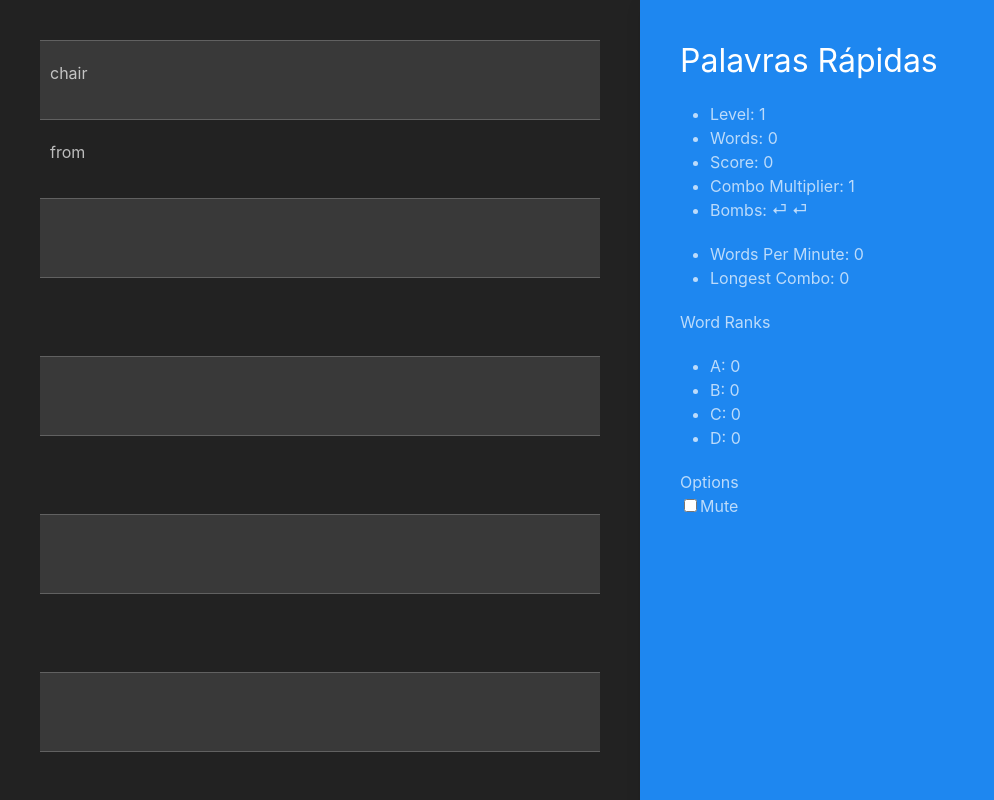
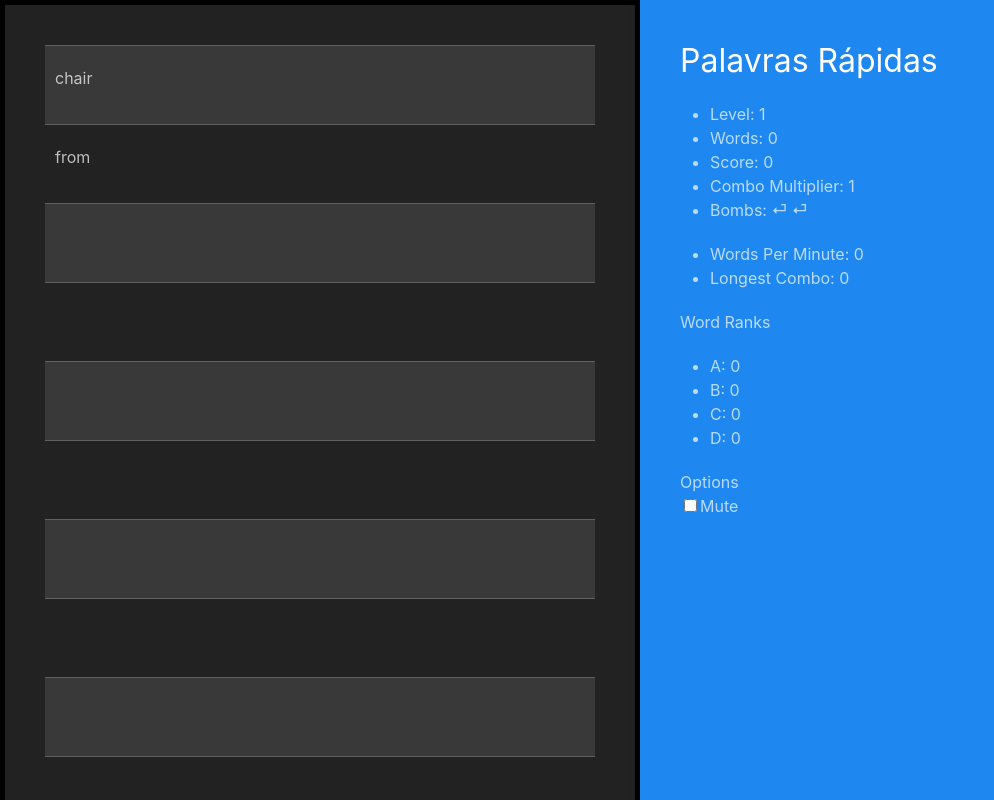
Before and after one commit to cij11/typing-game, a React (Create React App) app: page /game in a window 1280 px wide. Shown: the top 800 px of the page, without its empty margins (0-994 px from the left). Built offline with nearby package versions, Linux system fonts and the light colour scheme.

Commit message:
Red border when near death

```diff
--- a/src/components/Game.tsx
+++ b/src/components/Game.tsx
@@ -14,10 +14,29 @@ interface Props {
 
 export default class Game extends React.Component<Props> {
     render() {
+        let borderColor = '#000000'
+
+        if (this.props.stack.length > 7) {
+            borderColor = '#FF5F00'
+        }
+
+        if (this.props.stack.length > 8) {
+            borderColor = '#FF0000'
+        }
+
+        const borderStyle = {
+            borderStyle: 'solid',
+            borderColor: borderColor,
+            borderWidth: '5px'
+        }
+
         return (
             <div onKeyDown={this.props.onKeyDown}>
                 <div className="uk-container-large uk-flex">
-                    <div className="uk-width-1-2 uk-card uk-card-secondary uk-card-body">
+                    <div
+                        style={borderStyle}
+                        className="uk-width-1-2 uk-card uk-card-secondary uk-card-body"
+                    >
                         <Stack stack={this.props.stack} />
                     </div>
                     <div className="uk-width-1-2 uk-card uk-card-primary uk-card-body">
```
